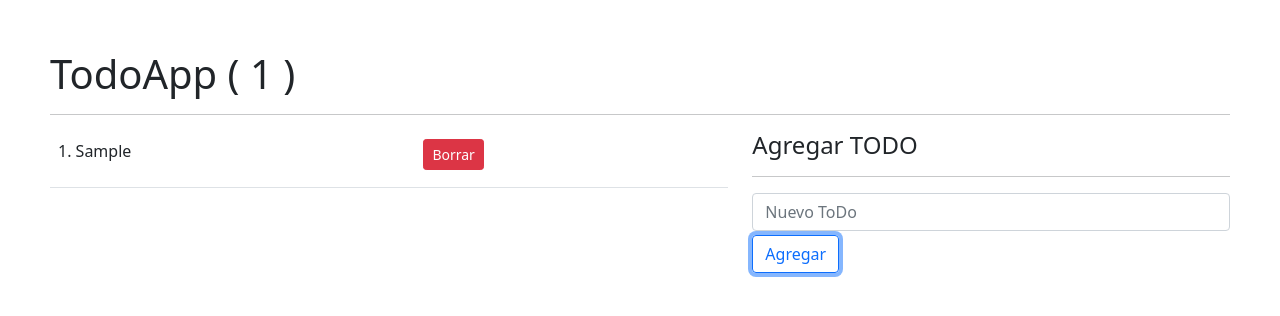
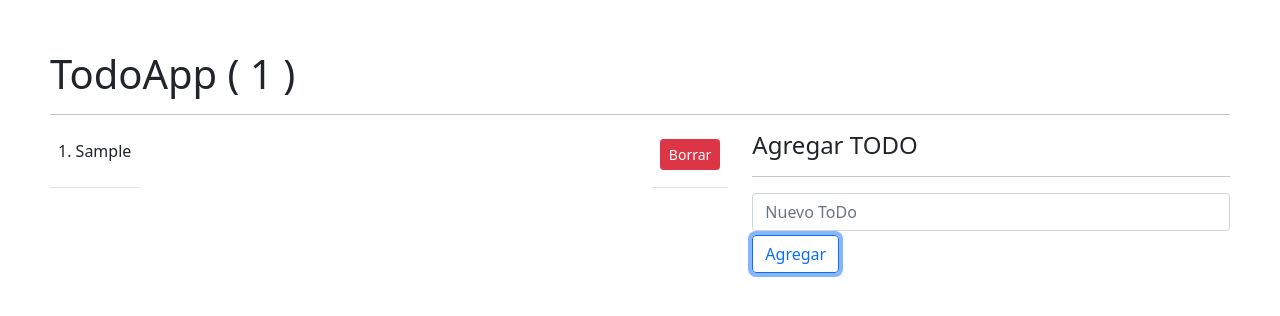
Before and after one commit to alevistorte/todo-app, a React app: page / in a window 1280 px wide. Both pictures are taken after typing "Sample" into the empty fields and a click on the button "Agregar". Built offline with nearby package versions, Linux system fonts and the light colour scheme.

Commit message:
Optimizando con componentes

```diff
--- /dev/null
+++ b/src/components/08-useReducer/ToDoList.js
@@ -0,0 +1,21 @@
+import React from "react";
+import { ToDoListItem } from "./ToDoListItem";
+
+export const ToDoList = ({ todos, handleDelete, handleToggle }) => {
+  return (
+    <table className="table">
+      <tbody>
+        {todos.map((todo, i) => (
+          // <ToDoListItem todo index handleDelete handleToggle/>
+          <ToDoListItem
+            key={todo.id}
+            todo={todo}
+            index={i}
+            handleDelete={handleDelete}
+            handleToggle={handleToggle}
+          />
+        ))}
+      </tbody>
+    </table>
+  );
+};
--- /dev/null
+++ b/src/components/08-useReducer/ToDoListItem.js
@@ -0,0 +1,24 @@
+import React from "react";
+
+export const ToDoListItem = ({ todo, index, handleDelete, handleToggle }) => {
+  return (
+    <tr key={`C${todo.id}`} className="d-flex justify-content-between">
+      <td>
+        <p
+          className={`${todo.done && "completed"}`}
+          onClick={() => handleToggle(todo.id)}
+        >
+          {index + 1}. {todo.desc}
+        </p>
+      </td>
+      <td>
+        <button
+          className="btn btn-danger btn-sm"
+          onClick={() => handleDelete(todo.id)}
+        >
+          Borrar
+        </button>
+      </td>
+    </tr>
+  );
+};
--- a/src/components/08-useReducer/TodoApp.js
+++ b/src/components/08-useReducer/TodoApp.js
@@ -3,18 +3,11 @@ import { todoReducar } from "./todoReducer";
 import { useForm } from "../hooks/useForm";
 
 import "./styles.css";
+import { ToDoList } from "./ToDoList";
 
 const init = () => {
   // almacenando en el LocalStorage
   return JSON.parse(localStorage.getItem("todos")) || [];
-
-  // return [
-  //   {
-  //     id: new Date().getTime(),
-  //     desc: "Aprender React",
-  //     done: false,
-  //   },
-  // ];
 };
 
 export const TodoApp = () => {
@@ -74,32 +67,11 @@ export const TodoApp = () => {
 
       <div className="row">
         <div className="col-7">
-          {/* <ToDoList todos handleDelete handleToggle/> */}
-          <table className="table">
-            <tbody>
-              {todos.map((todo, i) => (
-                // <ToDoListItem todo index handleDelete handleToggle/>
-                <tr key={todo.id}>
-                  <td>
-                    <p
-                      className={`${todo.done && "completed"}`}
-                      onClick={() => handleToggle(todo.id)}
-                    >
-                      {i + 1}. {todo.desc}
-                    </p>
-                  </td>
-                  <td>
-                    <button
-                      className="btn btn-danger btn-sm"
-                      onClick={() => handleDelete(todo.id)}
-                    >
-                      Borrar
-                    </button>
-                  </td>
-                </tr>
-              ))}
-            </tbody>
-          </table>
+          <ToDoList
+            todos={todos}
+            handleDelete={handleDelete}
+            handleToggle={handleToggle}
+          />
         </div>
 
         <div className="col-5">
--- a/src/components/08-useReducer/styles.css
+++ b/src/components/08-useReducer/styles.css
@@ -6,7 +6,6 @@ p {
   cursor: pointer;
   margin: 0;
 }
-
 .completed {
   color: darkgray;
   text-decoration: line-through;
```
